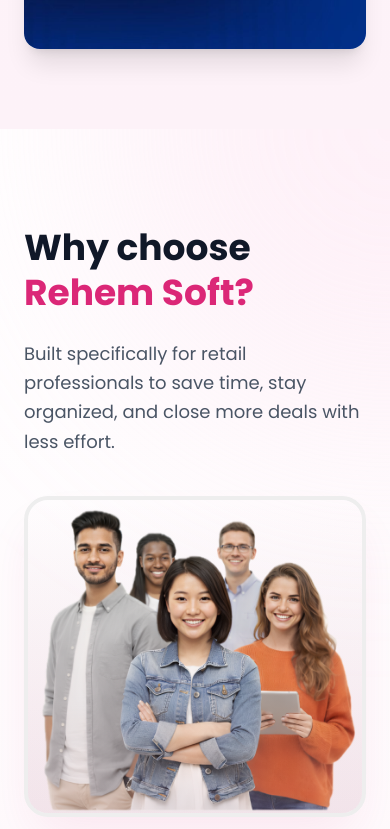
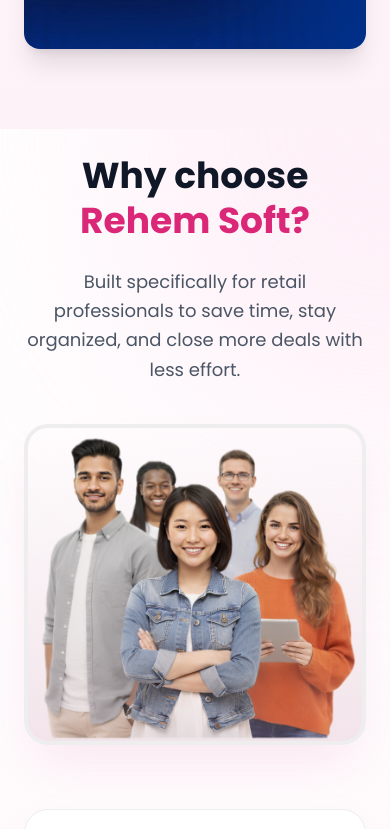
Before and after one commit to rimi-1234/rehem-soft, a React (Vite) app: page / in a window 390 px wide. Shown: the part 7020-7849 px from the top of the page. Built offline with nearby package versions, Linux system fonts and the light colour scheme.

Commit message:
mobile device pt problem solve

```diff
--- a/src/components/sections/PricingSection.jsx
+++ b/src/components/sections/PricingSection.jsx
@@ -7,7 +7,7 @@
   const [isYearly, setIsYearly] = useState(false);
 
   return (
-    <section className="py-24 bg-white relative overflow-hidden">
+    <section className="pt-4 lg:py-24 bg-white relative overflow-hidden">
 
       {/* Background Decor */}
       <div className="absolute top-1/2 left-1/2 -translate-x-1/2 -translate-y-1/2 w-[800px] h-[800px] bg-brand-50/50 rounded-full blur-[120px] -z-0"></div>
--- a/src/components/sections/Testimonials.jsx
+++ b/src/components/sections/Testimonials.jsx
@@ -34,7 +34,7 @@
   const visibleCards = getVisibleTestimonials();
 
   return (
-    <section className="py-24 bg-brand-50 relative overflow-hidden">
+    <section className="pt-6 lg:py-24 bg-brand-50 relative overflow-hidden">
 
       {/* Background Blob */}
       <div className="absolute top-0 left-1/2 -translate-x-1/2 w-[600px] h-[600px] bg-pink-200/20 rounded-full blur-[100px] -z-0"></div>
@@ -91,7 +91,7 @@
         </div>
 
         {/* Mobile Navigation Dots */}
-        <div className="flex justify-center gap-2 mt-8 md:hidden">
+        <div className="flex justify-center gap-2 my-8 md:hidden">
           {testimonials.map((_, idx) => (
              <button
                key={idx}
--- a/src/components/sections/WhyChooseUs.jsx
+++ b/src/components/sections/WhyChooseUs.jsx
@@ -16,31 +16,35 @@
 
 const WhyChooseUs = () => {
   return (
-    <section className="pt-24 bg-gradient-to-b from-white to-brand-50 relative overflow-hidden">
+    <section className="pt-6 lg:pt-24 pb-24 bg-gradient-to-b from-white to-brand-50 relative overflow-hidden">
 
       {/* Background Decor */}
       <div className="absolute top-0 right-0 w-[600px] h-[600px] bg-brand-200/30 rounded-full blur-[120px] -z-0 translate-x-1/2 -translate-y-1/2"></div>
 
-      <div className="max-w-7xl mx-auto  px-6 lg:px-12 relative z-10">
+      <div className="max-w-7xl mx-auto px-6 lg:px-12 relative z-10">
 
+        {/* Main Grid: 2 Columns (Left: Content, Right: Features) */}
         <div className="grid grid-cols-1 lg:grid-cols-2 gap-16 lg:gap-20 items-center">
 
-          {/* --- LEFT COLUMN: Text & Image --- */}
+          {/* --- LEFT COLUMN: Text Header + Hero Image --- */}
           <div className="space-y-10">
+            {/* 1. Text Block */}
             <motion.div
               initial={{ opacity: 0, x: -30 }}
               whileInView={{ opacity: 1, x: 0 }}
               viewport={{ once: true }}
               transition={{ duration: 0.6 }}
+              className="text-center lg:text-left"
             >
               <h2 className="text-4xl md:text-5xl font-extrabold text-gray-900 mb-6 leading-tight">
                 Why choose <span className="text-brand-600">Rehem Soft?</span>
               </h2>
-              <p className="text-gray-600 text-lg leading-relaxed max-w-lg">
+              <p className="text-gray-600 text-lg leading-relaxed max-w-lg mx-auto lg:mx-0">
                 Built specifically for retail professionals to save time, stay organized, and close more deals with less effort.
               </p>
             </motion.div>
 
+            {/* 2. Image Block */}
             <motion.div
               initial={{ opacity: 0, scale: 0.9 }}
               whileInView={{ opacity: 1, scale: 1 }}
@@ -48,7 +52,7 @@
               transition={{ duration: 0.8 }}
               className="relative rounded-3xl overflow-hidden shadow-2xl shadow-brand-600/10 border-4 border-white"
             >
-               <div className="absolute inset-0 bg-gradient-to-t from-brand-900/10 to-transparent"></div>
+               <div className="absolute inset-0 bg-gradient-to-t from-brand-900/10 to-transparent pointer-events-none"></div>
                <img
                  src={featureImage}
                  alt="Team working on Rehem Soft"
@@ -57,7 +61,7 @@
             </motion.div>
           </div>
 
-          {/* --- RIGHT COLUMN: The Grid --- */}
+          {/* --- RIGHT COLUMN: The Feature Grid (2x2) --- */}
           <motion.div
             variants={containerVariants}
             initial="hidden"
@@ -65,7 +69,6 @@
             viewport={{ once: true, amount: 0.2 }}
             className="grid grid-cols-1 md:grid-cols-2 gap-6"
           >
-            {/* Clean Map Function using imported data */}
             {features.map((item, index) => (
               <FeatureCard
                 key={index}
```
